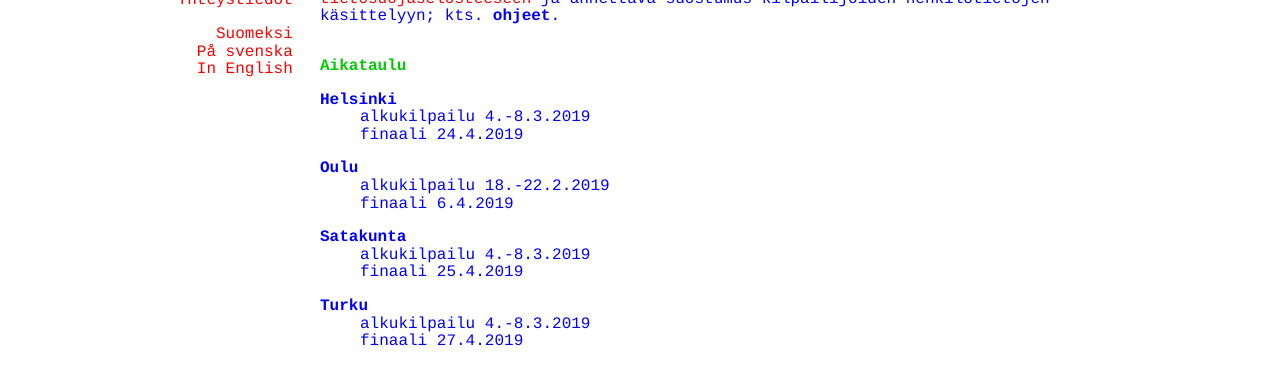
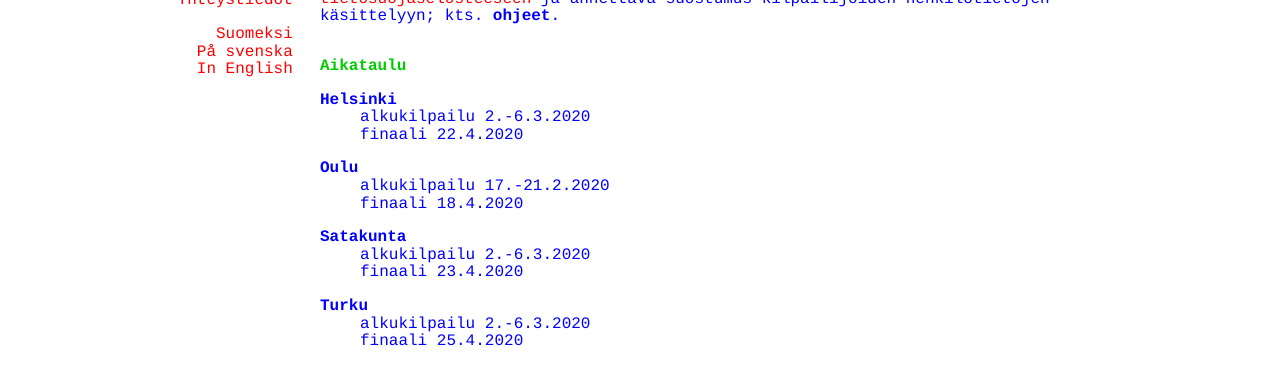
Before and after one commit to matematiikkakilpailut/matematiikkakilpailut.github.io, a Jekyll site: the page built from seiskat/index.html, in a window 1280 px wide. Shown: the part 320-705 px from the top of the page. Built offline with Jekyll 4.4.1, drawn with Linux system fonts in a browser that asks for light colours.

Commit message:
Update index.html
kilpailupäivät

```diff
--- a/seiskat/index.html
+++ b/seiskat/index.html
@@ -17,15 +17,15 @@
 
 <dl>
   <dt><strong>Helsinki</strong></dt>
-  <dd>alkukilpailu 4.-8.3.2019</dd>
-  <dd>finaali 24.4.2019</dd>
+  <dd>alkukilpailu 2.-6.3.2020</dd>
+  <dd>finaali 22.4.2020</dd>
   <dt><strong>Oulu</strong></dt>
-  <dd>alkukilpailu 18.-22.2.2019</dd>
-  <dd>finaali 6.4.2019</dd>
+  <dd>alkukilpailu 17.-21.2.2020</dd>
+  <dd>finaali 18.4.2020</dd>
   <dt><strong>Satakunta</strong></dt>
-  <dd>alkukilpailu 4.-8.3.2019</dd>
-  <dd>finaali 25.4.2019</dd>
+  <dd>alkukilpailu 2.-6.3.2020</dd>
+  <dd>finaali 23.4.2020</dd>
   <dt><strong>Turku</strong></dt>
-  <dd>alkukilpailu 4.-8.3.2019</dd>
-  <dd>finaali 27.4.2019</dd>
+  <dd>alkukilpailu 2.-6.3.2020</dd>
+  <dd>finaali 25.4.2020</dd>
 </dl>
```
